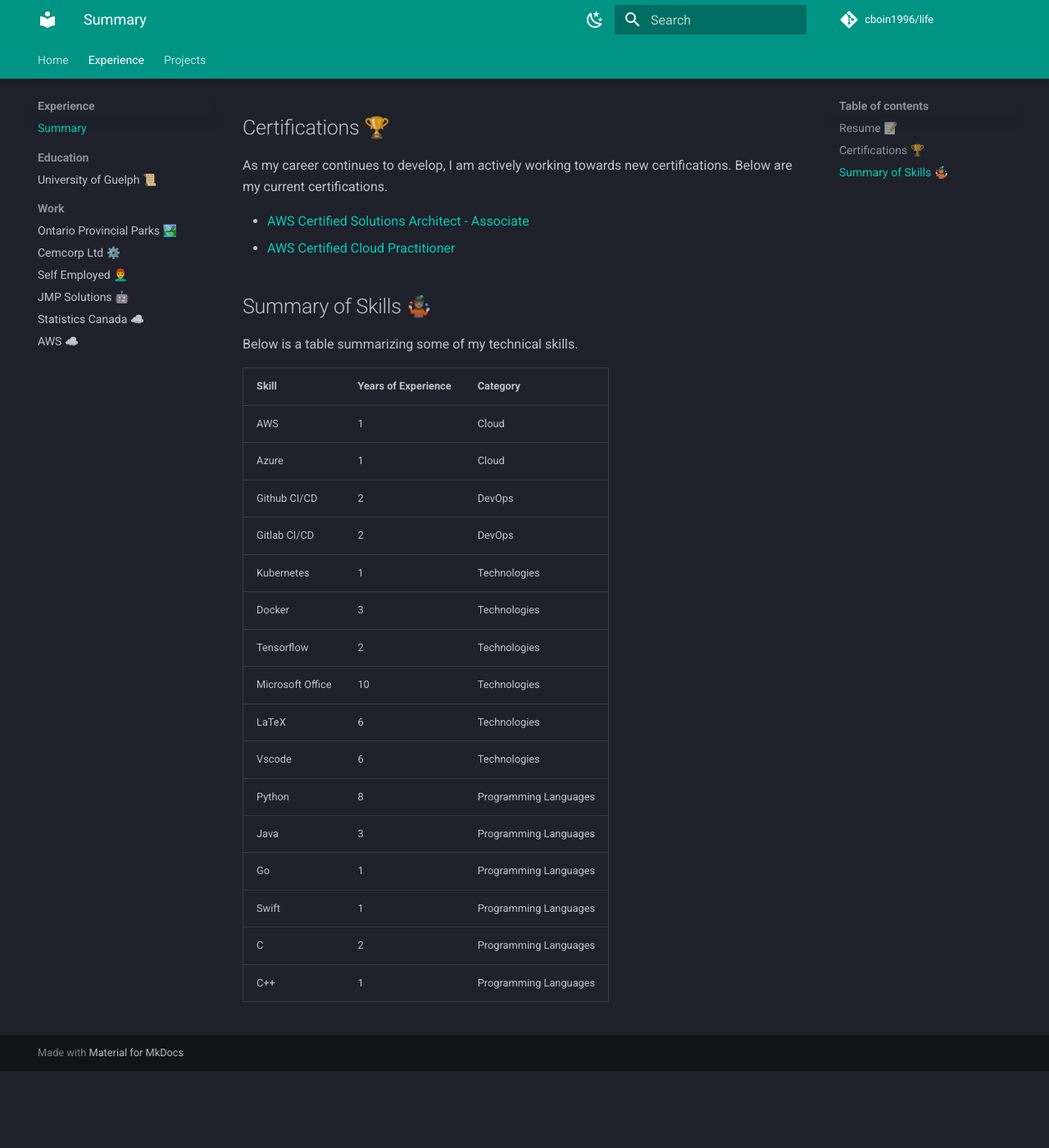
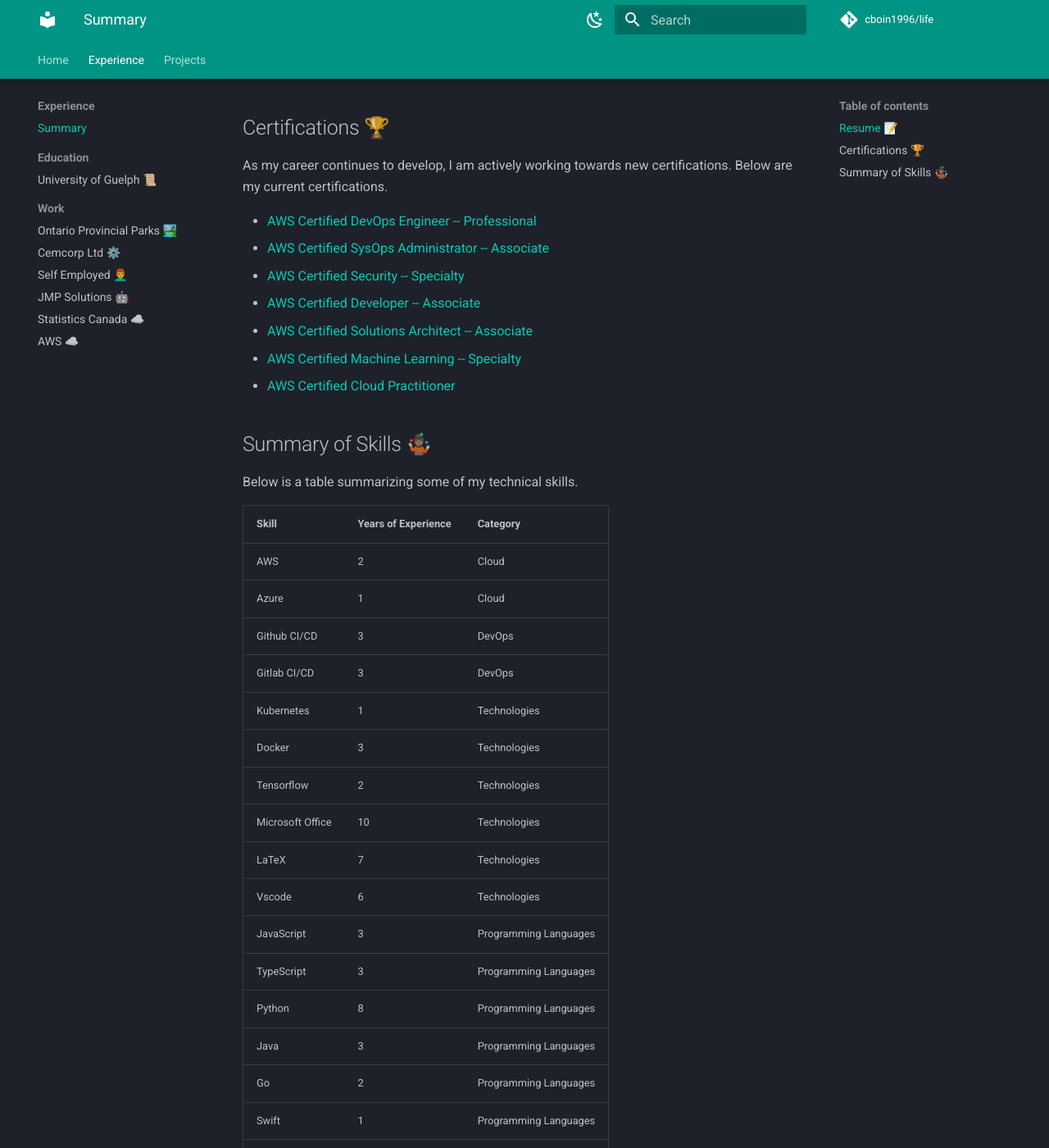
Before and after one commit to cboin1996/cboin1996.github.io, an MkDocs documentation site: the page built from docs/experience/summary.md, in a window 1280 px wide and 1400 px high, scrolled down 297 px. Shown: the whole window at 82% size. Built offline with MkDocs 1.6.1 and Material for MkDocs 9.7.7, drawn with Linux system fonts in a browser that asks for light colours; comment, search, counter and statistics services are not loaded; the version menu is left out; before the commit the page ends 1603 px from its top, so only the background shows below that.

Commit message:
docs: update experience summary

```diff
--- a/docs/experience/summary.md
+++ b/docs/experience/summary.md
@@ -13,8 +13,13 @@
 As my career continues to develop, I am actively working towards new
 certifications. Below are my current certifications.
 
-- [AWS Certified Solutions Architect - Associate](https://www.credly.com/badges/bf8f2124-e1a2-4f6a-90e9-ced8b2ad6e07)
-- [AWS Certified Cloud Practitioner](https://www.credly.com/earner/earned/badge/f859428f-3095-418d-842f-748fe33e0f55)
+- [AWS Certified DevOps Engineer -- Professional](https://www.credly.com/badges/d0268948-b839-4a4a-a712-9abf8a09baf3)
+- [AWS Certified SysOps Administrator -- Associate](https://www.credly.com/badges/43892efd-836e-4fd4-a790-73b33d42e68b)
+- [AWS Certified Security -- Specialty](https://www.credly.com/badges/e1f7f4cd-a821-4c1f-87c7-07719101f00b)
+- [AWS Certified Developer -- Associate](https://www.credly.com/badges/17683329-11e6-4384-a15e-f23d19d57761)
+- [AWS Certified Solutions Architect -- Associate](https://www.credly.com/badges/bf8f2124-e1a2-4f6a-90e9-ced8b2ad6e07)
+- [AWS Certified Machine Learning -- Specialty](https://www.credly.com/badges/db575807-369c-479c-8c00-60dec66d0e89)
+- [AWS Certified Cloud Practitioner](https://www.credly.com/badges/409f91e2-bce6-4c1c-bc03-ff00a9cdfd62)
 
 ## Summary of Skills 🤹🏽
 
@@ -22,19 +27,21 @@
 
 | Skill            | Years of Experience | Category              |
 | ---------------- | ------------------- | --------------------- |
-| AWS              | 1                   | Cloud                 |
+| AWS              | 2                   | Cloud                 |
 | Azure            | 1                   | Cloud                 |
-| Github CI/CD     | 2                   | DevOps                |
-| Gitlab CI/CD     | 2                   | DevOps                |
+| Github CI/CD     | 3                   | DevOps                |
+| Gitlab CI/CD     | 3                   | DevOps                |
 | Kubernetes       | 1                   | Technologies          |
 | Docker           | 3                   | Technologies          |
 | Tensorflow       | 2                   | Technologies          |
 | Microsoft Office | 10                  | Technologies          |
-| LaTeX            | 6                   | Technologies          |
+| LaTeX            | 7                   | Technologies          |
 | Vscode           | 6                   | Technologies          |
+| JavaScript       | 3                   | Programming Languages |
+| TypeScript       | 3                   | Programming Languages |
 | Python           | 8                   | Programming Languages |
 | Java             | 3                   | Programming Languages |
-| Go               | 1                   | Programming Languages |
+| Go               | 2                   | Programming Languages |
 | Swift            | 1                   | Programming Languages |
 | C                | 2                   | Programming Languages |
 | C++              | 1                   | Programming Languages |
```
